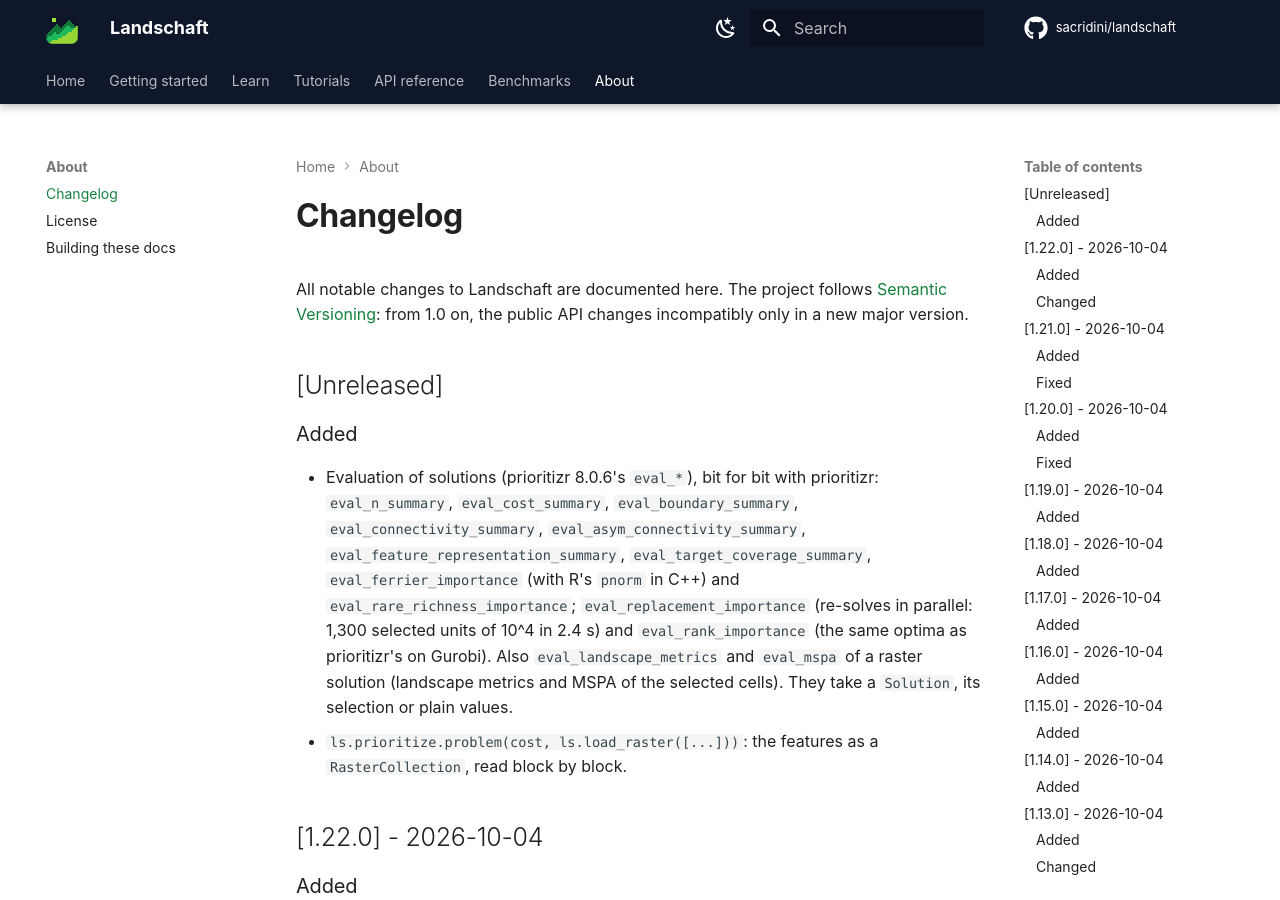
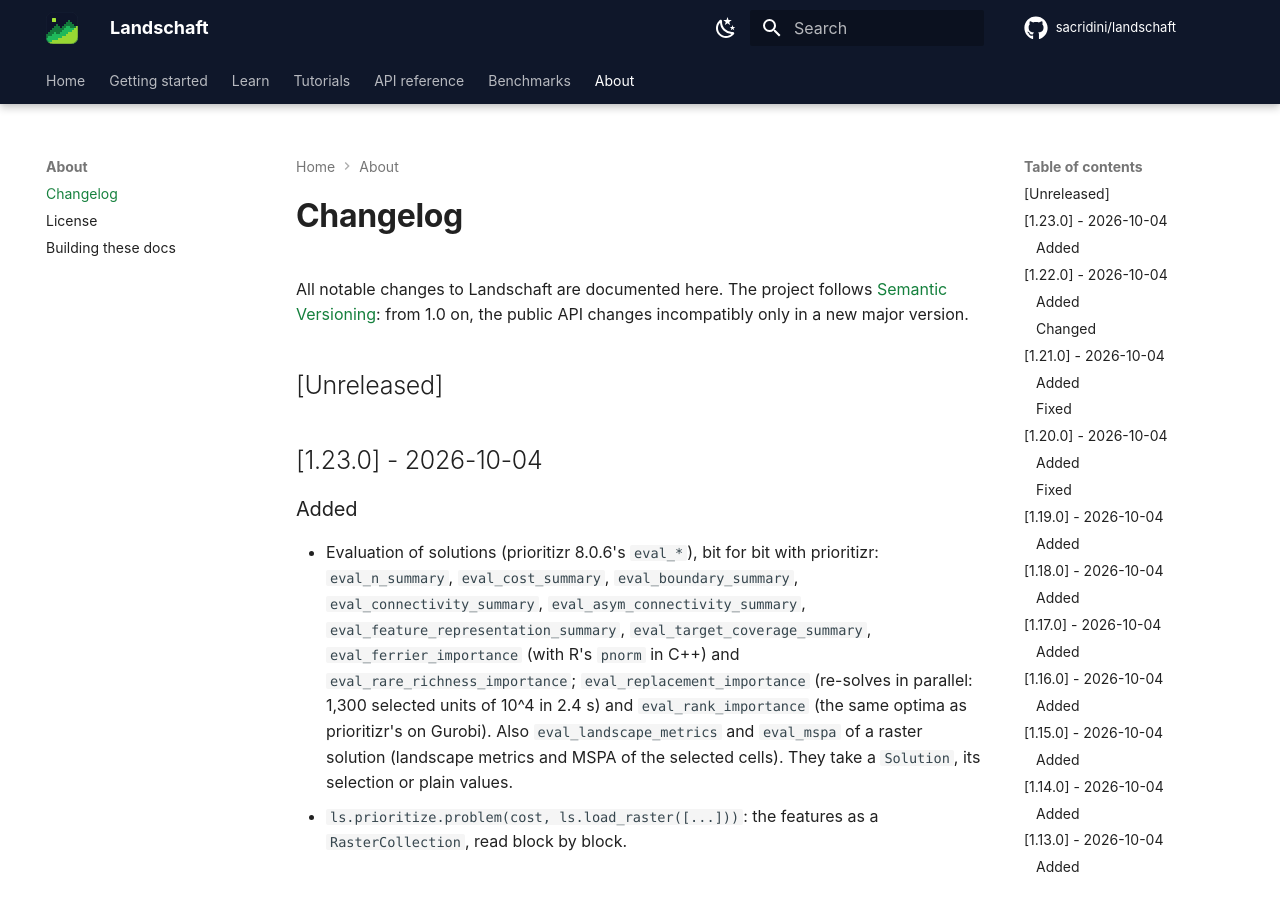
Before and after one commit to sacridini/landschaft, an MkDocs documentation site: the page built from docs/about/changelog.md, in a window 1280 px wide and 900 px high. Built offline with MkDocs 1.6.1 and Material for MkDocs 9.7.7, drawn with Linux system fonts in a browser that asks for light colours; comment, search, counter and statistics services are not loaded.

Commit message:
chore: release 1.23.0

```diff
--- a/CHANGELOG.md
+++ b/CHANGELOG.md
@@ -5,6 +5,8 @@ All notable changes to Landschaft are documented here. The project follows
 in a new major version.
 
 ## [Unreleased]
+
+## [1.23.0] - 2026-10-04
 
 ### Added
 - Evaluation of solutions (prioritizr 8.0.6's `eval_*`), bit for bit with prioritizr: `eval_n_summary`,
--- a/pyproject.toml
+++ b/pyproject.toml
@@ -4,7 +4,7 @@ build-backend = "scikit_build_core.build"
 
 [project]
 name = "landschaft"
-version = "1.22.0"
+version = "1.23.0"
 description = "Fast, exact landscape pattern, fragmentation, landscape-metric and connectivity analysis for Python."
 readme = "README.md"
 license = "GPL-3.0-or-later"
```
Also changed, not shown: IDEAS.md (+2 -0 lines).
